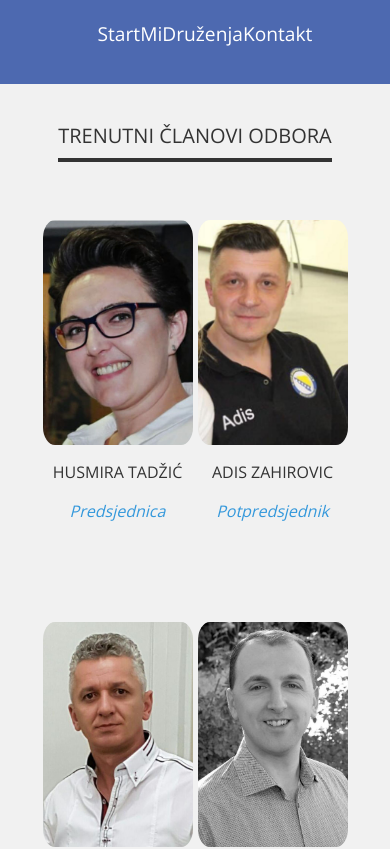
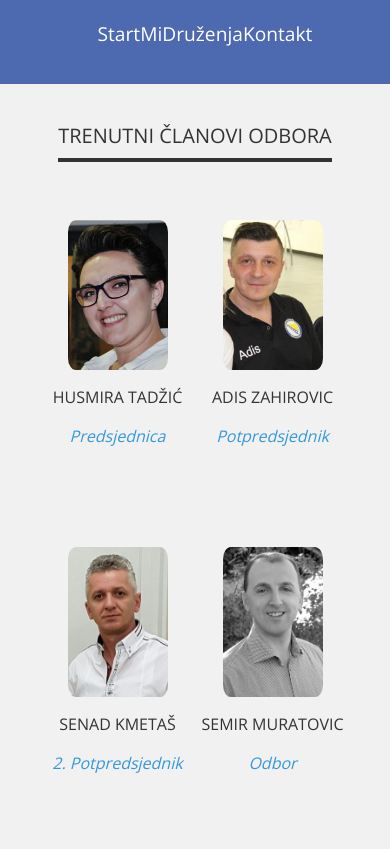
Before and after one commit to reha350/BosancicaV2, a React (Create React App) app: page /about in a window 390 px wide. Shown: the top 849 px of the page. Built offline with nearby package versions, Linux system fonts and the light colour scheme.

Commit message:
resolution 540

```diff
--- a/src/App.css
+++ b/src/App.css
@@ -269,7 +269,7 @@ nav {
 
 
 
-@media (min-width:1360px) {
+@media (min-width:540px) {
   .bodydiv{
     width: 60%;
     height: 50vh;
--- a/src/about.css
+++ b/src/about.css
@@ -149,14 +149,14 @@
   .odbor-list {
     list-style: none;
   }
-  @media screen and (max-width:600px) {
+  @media screen and (max-width:540px) {
     .pe{
       float: left;
     width: calc(100% / 2);
     }
     .pe img{
-      width: 150px;
-      height: 225px;
+      width: 100px;
+      height: 150px;
 
       border-radius: 8%;
     }
```
